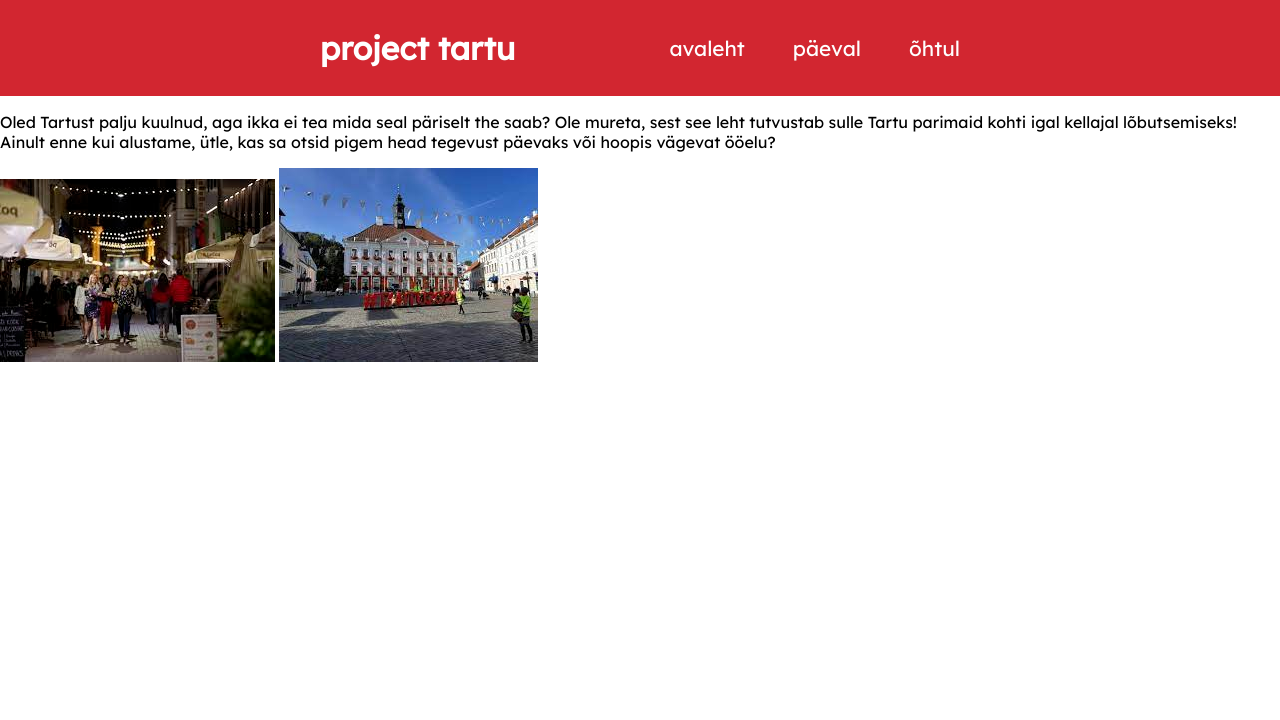
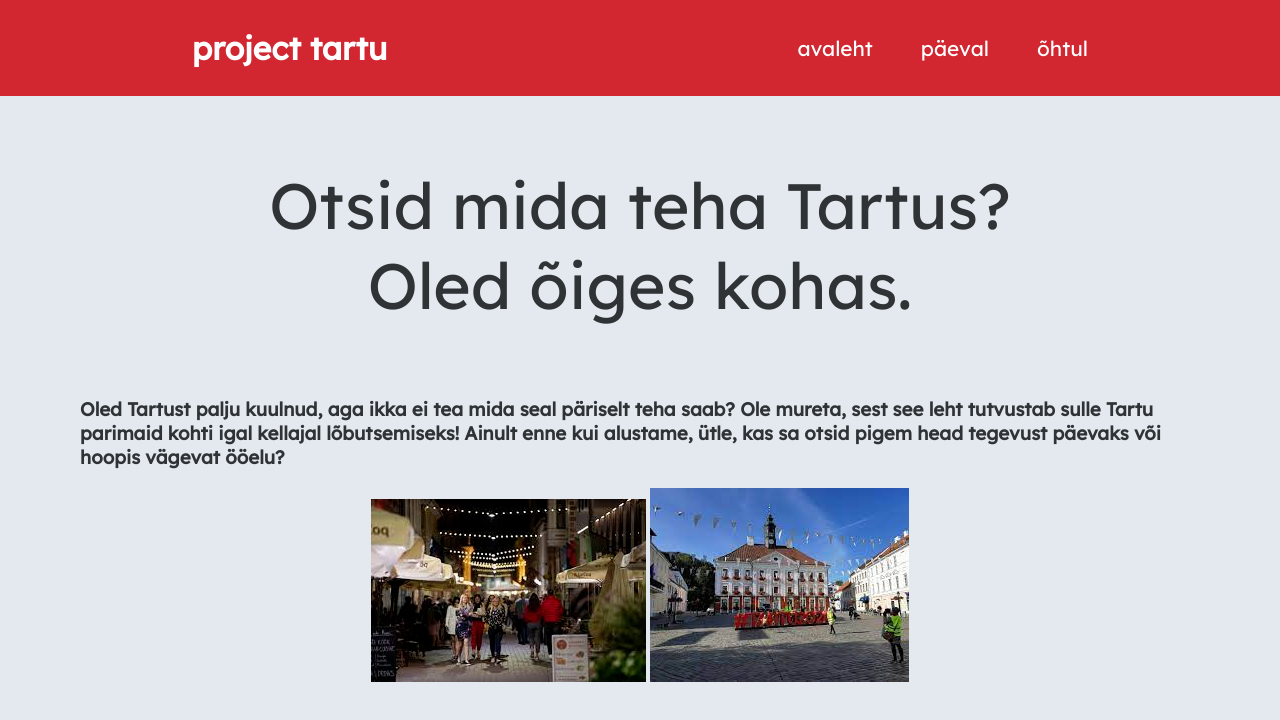
Before and after one commit to treierxyz/tartu-vaatamis-veebileht, a plain HTML site: page index.html in a window 1280 px wide. Drawn offline with Linux system fonts and the light colour scheme.

Commit message:
Tiitel ja värvid

```diff
--- a/index.html
+++ b/index.html
@@ -12,12 +12,18 @@
 </head>
 <body>
     <tartu-header></tartu-header>
-    <p>Oled Tartust palju kuulnud, aga ikka ei tea mida seal päriselt the saab? Ole mureta, sest see leht tutvustab sulle Tartu parimaid kohti igal kellajal lõbutsemiseks! Ainult enne kui alustame, ütle, kas sa otsid pigem head tegevust päevaks või hoopis vägevat ööelu?</p>
+    <section class="content">
+        <h2 class="title">Otsid mida teha Tartus?<br>
+            Oled õiges kohas.</h2>
+        <h3>Oled Tartust palju kuulnud, aga ikka ei tea mida seal päriselt teha saab? Ole mureta, sest see leht tutvustab sulle Tartu parimaid kohti igal kellajal lõbutsemiseks! Ainult enne kui alustame, ütle, kas sa otsid pigem head tegevust päevaks või hoopis vägevat ööelu?</h3>
+        <section class="valik">
             <a href="ööelu.html">
                 <img src="img/pealeht_2.png" alt="ööelu">
             </a>
             <a href="">
                 <img src="img/pealeht_1.png" alt="päevased tegevused">
             </a>
+        </section>
+    </section>
 </body>
 </html>
--- a/style.css
+++ b/style.css
@@ -3,8 +3,23 @@
 html, body {
     margin: 0%;
     font-family: 'Lexend', sans-serif;
+    background-color: #E3E9EF;
+    color: #303336;
 }
 
 a {
     text-decoration: none;
 }
+
+.content {
+    display: flex;
+    flex-direction: column;
+    align-items: center;
+    margin: 1em 5em;
+}
+
+.title {
+    font-size: 4em;
+    font-weight: 400;
+    text-align: center;
+}
--- a/tartu-header.css
+++ b/tartu-header.css
@@ -3,7 +3,7 @@ tartu-header {
     justify-content: space-between;
     align-items: center;
     background: var(--vapipunane);
-    padding: 1.75rem 20em;
+    padding: 1.75rem 15%;
 }
 
 tartu-header * {
```
Lines whose indentation alone changed are shown as unchanged.
